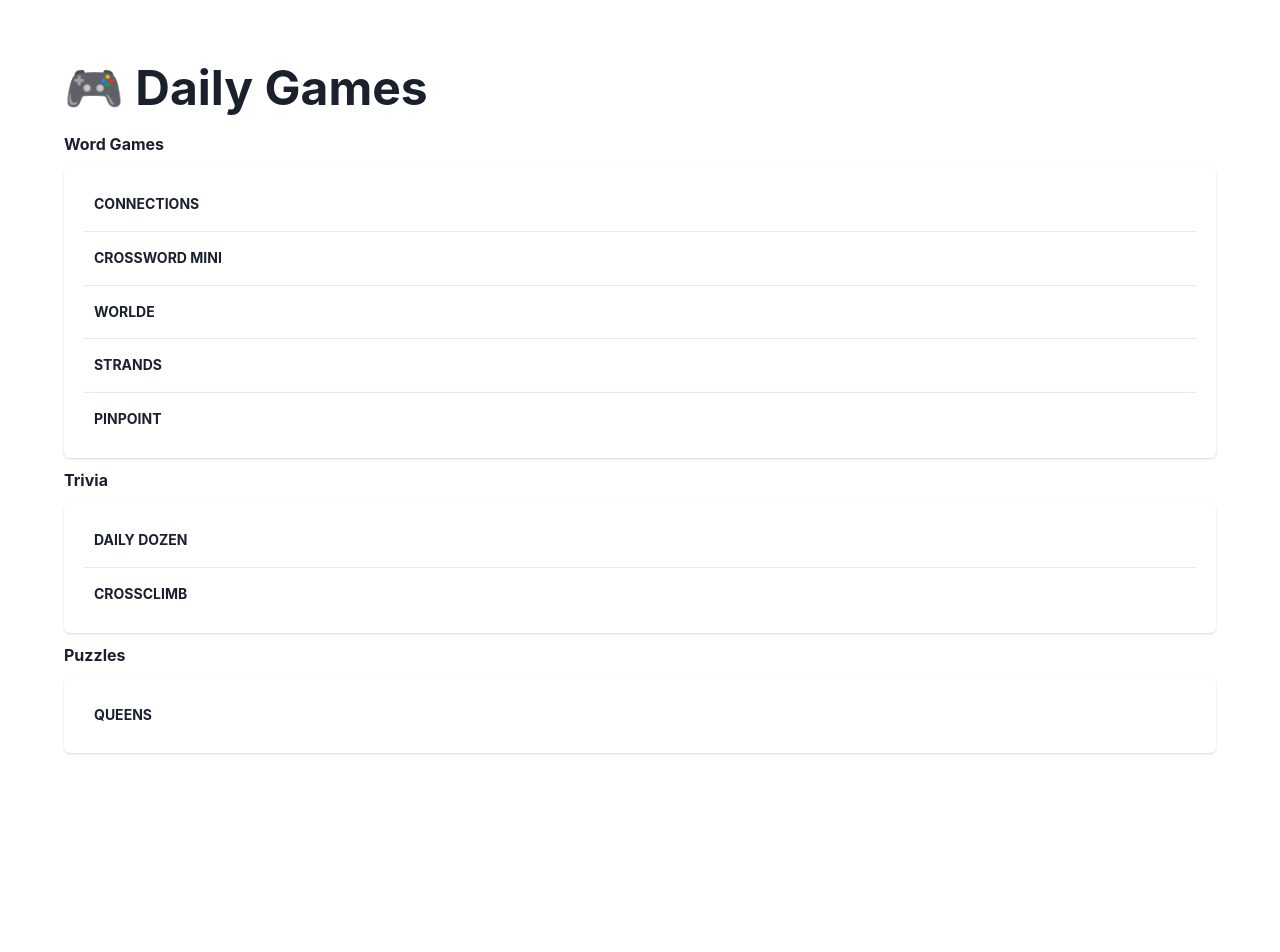
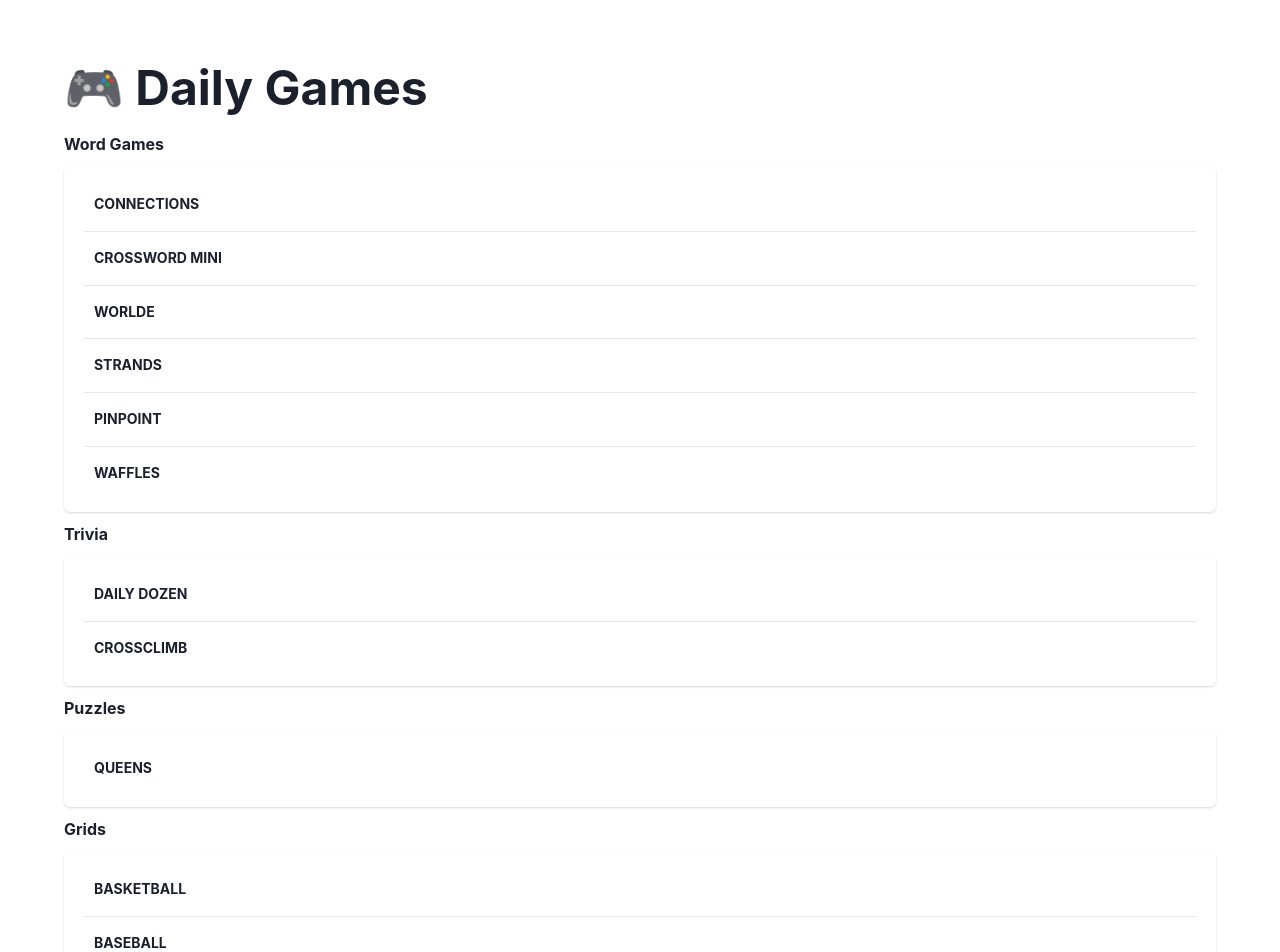
Before and after one commit to GreenRabite/aluo, a React (Create React App) app: page / in a window 1280 px wide. Shown: the top 952 px of the page. Before the commit the page ends 817 px from the top, so only its background shows below. Built offline with nearby package versions, Linux system fonts and the light colour scheme.

Commit message:
add new games, refactor a bit

```diff
--- /dev/null
+++ b/src/components/Games/GameCard.tsx
@@ -0,0 +1,39 @@
+import React from "react";
+import {
+  Heading,
+  Card,
+  CardBody,
+  StackDivider,
+  Stack
+} from "@chakra-ui/react";
+import GameItem from "src/components/Games/GameItem";
+import { Box } from "@chakra-ui/react";
+import {type GameItemType} from "src/components/Games/GameItem";
+
+type GameCardType = {
+  title: string;
+  gameList: GameItemType[];
+};
+
+const GameCard = (games: GameCardType) => {
+  const { title, gameList } = games;
+
+  return (
+    <Box>
+      <Heading as="h2" size="l" my="10px">
+        {title}
+      </Heading>
+      <Card>
+        <CardBody>
+          <Stack divider={<StackDivider />}>
+            {gameList.map((gameItem) => (
+              <GameItem {...gameItem} />
+            ))}
+          </Stack>
+        </CardBody>
+      </Card>
+    </Box>
+  );
+};
+
+export default GameCard;
--- a/src/components/Games/index.tsx
+++ b/src/components/Games/index.tsx
@@ -1,18 +1,15 @@
 import React from "react";
 import {
   Heading,
-  Card,
-  CardBody,
-  StackDivider,
   Box,
-  Stack,
 } from "@chakra-ui/react";
 import {
   WORD_GAMES,
   TRIVIA,
   PUZZLES,
+  GRIDS,
 } from "src/components/Games/utils/constants";
-import GameItem from "src/components/Games/GameItem";
+import GameCard from "src/components/Games/GameCard";
 
 const Games = () => {
   return (
@@ -20,45 +17,10 @@
       <Heading as="h1" size="2xl" mb="20px">
         🎮 Daily Games
       </Heading>
-      {/* Word Games Section */}
-      <Heading as="h2" size="l" mb="10px">
-        Word Games
-      </Heading>
-      <Card>
-        <CardBody>
-          <Stack divider={<StackDivider />}>
-            {WORD_GAMES.map((gameItem) => (
-              <GameItem {...gameItem} />
-            ))}
-          </Stack>
-        </CardBody>
-      </Card>
-      {/* Trivia Section */}
-      <Heading as="h2" size="l" my="10px">
-        Trivia
-      </Heading>
-      <Card>
-        <CardBody>
-          <Stack divider={<StackDivider />}>
-            {TRIVIA.map((gameItem) => (
-              <GameItem {...gameItem} />
-            ))}
-          </Stack>
-        </CardBody>
-      </Card>
-      {/* Puzzle Section */}
-      <Heading as="h2" size="l" my="10px">
-        Puzzles
-      </Heading>
-      <Card>
-        <CardBody>
-          <Stack divider={<StackDivider />}>
-            {PUZZLES.map((gameItem) => (
-              <GameItem {...gameItem} />
-            ))}
-          </Stack>
-        </CardBody>
-      </Card>
+      <GameCard title="Word Games" gameList={WORD_GAMES} />
+      <GameCard title="Trivia" gameList={TRIVIA} />
+      <GameCard title="Puzzles" gameList={PUZZLES} />
+      <GameCard title="Grids" gameList={GRIDS} />
     </Box>
   );
 };
--- a/src/components/Games/utils/constants.ts
+++ b/src/components/Games/utils/constants.ts
@@ -1,3 +1,6 @@
+/**
+ * WORD GAMES
+ */
 const CONNECTIONS = {
   gameName: "Connections",
   url: "https://www.nytimes.com/games/connections",
@@ -23,6 +26,15 @@
   url: "https://www.linkedin.com/games/pinpoint/",
   description: "Guess the category",
 };
+const WAFFLES = {
+  gameName: "Waffles",
+  url: "https://wafflegame.net/daily",
+  description: "Solve the word waffle.",
+};
+
+/**
+ * TRIVIA GAMES
+ */
 
 const DAILY_DOZEN = {
   gameName: "Daily Dozen",
@@ -36,12 +48,32 @@
   description: "Unlock a trivia ladder.",
 };
 
+/**
+ * PUZZLES
+ */
+
 const QUEENS = {
   gameName: "Queens",
   url: "https://www.linkedin.com/games/queens/",
   description: "Find the queen for each area.",
 };
 
-export const WORD_GAMES = [CONNECTIONS, MINI, WORLDLE, STRANDS, PINPOINT];
+/**
+ * GRID GAMES
+ */
+
+const BASKETBALL = {
+  gameName: "Basketball",
+  url: "https://www.immaculategrid.com/basketball/mens",
+  description: "Basketball grid game.",
+};
+const BASEBALL = {
+  gameName: "Baseball",
+  url: "https://www.immaculategrid.com/",
+  description: "Baseball grid game.",
+};
+
+export const WORD_GAMES = [CONNECTIONS, MINI, WORLDLE, STRANDS, PINPOINT, WAFFLES];
 export const TRIVIA = [DAILY_DOZEN, CROSSCLIMB];
 export const PUZZLES = [QUEENS]
+export const GRIDS = [BASKETBALL, BASEBALL];
```
Also changed, not shown: src/components/Games/GameItem.tsx (+8 -3 lines).
